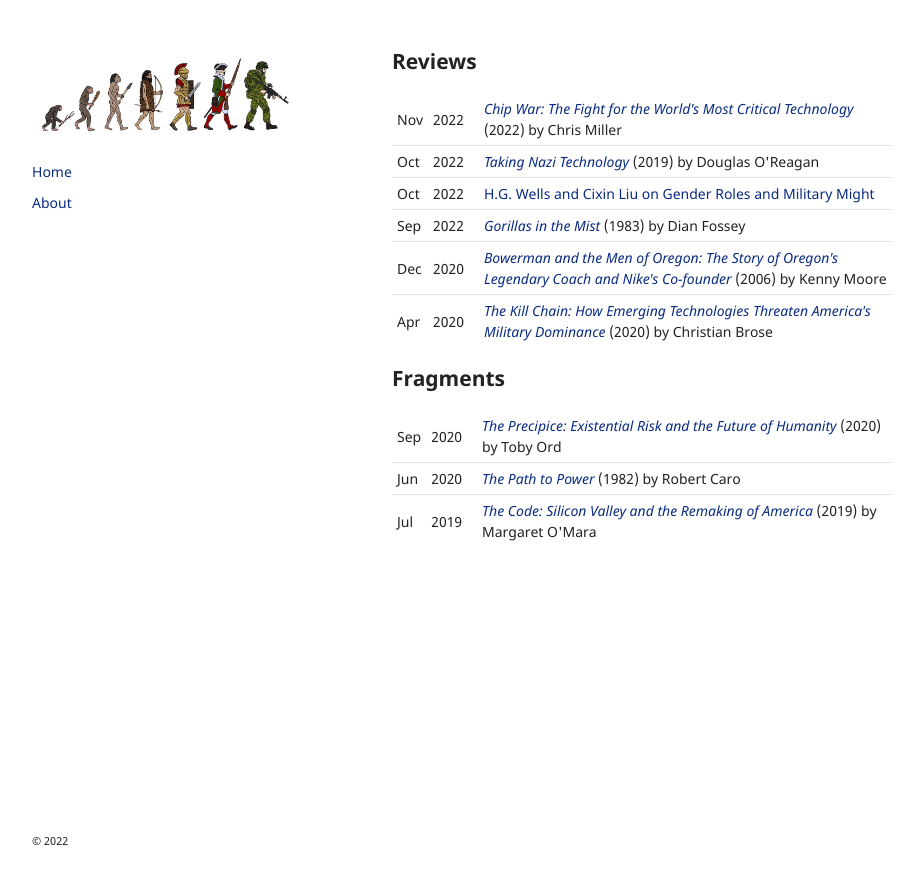
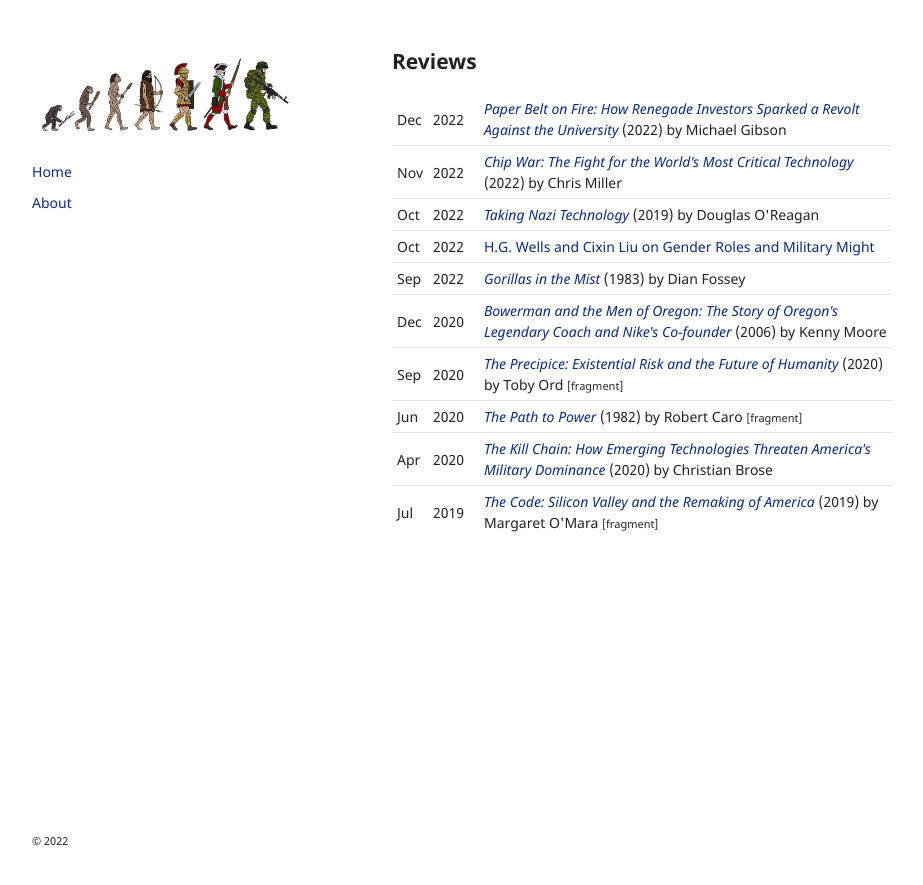
Before and after one commit to gordonhart/kinetic.reviews, a Jekyll site: the page built from index.html, in a window 1280 px wide. Shown: the top 885 px of the page, without its empty margins (178-1101 px from the left). Built offline with Jekyll 4.4.1, drawn with Linux system fonts in a browser that asks for light colours; the repository's description, which GitHub fills in, is left out.

Commit message:
Paper Belt on Fire (2022) (#10)

```diff
--- a/_data/posts.yml
+++ b/_data/posts.yml
@@ -1,3 +1,9 @@
+- title: "Paper Belt on Fire: How Renegade Investors Sparked a Revolt Against the University"
+  author: Michael Gibson
+  year: 2022
+  date: 2022-12-04
+  slug: paper-belt-on-fire
+
 - title: "Chip War: The Fight for the World's Most Critical Technology"
   author: Chris Miller
   year: 2022
--- a/_includes/row.html
+++ b/_includes/row.html
@@ -8,5 +8,6 @@
     </a>
     {% if post.year %}({{ post.year }}){% endif %}
     {% if post.author %}by {{ post.author }}{% endif %}
+    {% if post.fragment %}<small>[fragment]</small>{% endif %}
   </td>
 </tr>
--- a/index.html
+++ b/index.html
@@ -5,15 +5,7 @@ layout: default
 <h2>Reviews</h2>
 
 <table>
-  {% for post in site.data.posts %}{% unless post.fragment %}
+  {% for post in site.data.posts %}
   {% include row.html post=post %}
-  {% endunless %}{% endfor %}
+  {% endfor %}
 </table>
-
-<h2>Fragments</h2>
-
-<table>
-  {% for post in site.data.posts %}{% if post.fragment %}
-  {% include row.html post=post %}
-  {% endif %}{% endfor %}
-</table>
--- /dev/null
+++ b/posts/2022-12-04-paper-belt-on-fire.md
@@ -0,0 +1,28 @@
+---
+layout: post
+title: "<i>Paper Belt on Fire: How Renegade Investors Sparked a Revolt Against the University</i> (2022)"
+author: Michael Gibson
+date: 2022-12-04
+tags: nonfiction
+---
+
+Philosophy PhD dropout Michael Gibson co-created the Thiel Fellowship with former school principal Danielle Strachman and entrepreneur, venture capitalist, and Bogeyman of the left Peter Thiel. A motley crew to be sure. _Paper Belt on Fire_ is at its best and most differentiated when describing:
+
+- The birth of the Thiel Fellowship, a controversial program encouraging exceptional young people to forgo a university education in exchange for $100k over two years to pursue their ideas;
+- The subsequent launching of Gibson’s and Strachman’s venture capital firm 1517, which invests exclusively in individuals without a college degree; and
+- The thoughts and actions of Thiel from someone who worked with the man intimately over an extended period. Given that Thiel is notoriously private, Gibson serves as a rare primary source willing to go on the record with accurate Thiel anecdotes. This stands in stark contrast to most of the “journalism” about Thiel, which primarily consists of aggrieved establishment reporters who cannot imagine a Trump supporter producing anything of value (see Max Chafkin’s 2021 _The Contrarian_).
+
+Unfortunately, Gibson spends about a third of the book on content that is only tangentially relevant, like rehashing innovation stagnation already well documented in books like J. Storrs Hall’s _Where Is My Flying Car_? He also leans away from rather than into his most \~contrarian\~ arguments. Still, this is a worthwhile read for anyone with the sneaking suspicion that $70k/yr college increasingly resembles a boondoggle. It is also timely, as OpenAI’s release of the [GPT-3 chatbot](https://chat.openai.com/auth/login) challenges our conventional education model in a world where any student can generate mediocre but passable content.
+
+<blockquote>
+<p>Would you rather have a Princeton diploma without a Princeton education, or a Princeton education without a Princeton diploma?</p>
+<p style="text-align: right">- George Mason University economist Bryan Caplan</p>
+</blockquote>
+
+This is one of the 95 theses Michael Gibson tapes to the doors of university administrators, in homage to Martin Luther’s 95 Theses in 1517. That most people desire the former is a damning indictment of higher education today and the principal reason for the creation of the Thiel Fellowship.
+
+Gibson succeeds in proving the Thiel Fellowship is an unambiguous success. Collectively, the fellows have generated hundreds of billions in value with their startups. Notable names and endeavors include Dylan Field and Adobe’s $20bn acquisition of his design company, Figma, Austin Russell and Luminar (NASDAQ: LAZR), building autonomy technologies, and Vitalik Buterin and Ethereum. A Harvard sorority sister of mine was a Thiel Fellow who founded Legalist, a hedge fund investing in litigation claims. These people are impressive, and Gibson and Stratchman deserve major kudos for talent spotting and incubating said talent. One of the biggest surprises of the book is that Gibson and Strachman aren’t content to let applications to the fellowship flow in. They visit college campuses all over the country, crashing hackathons and staying in dorms. That last part sounds awkward, but I admire the hustle.
+
+Where Gibson loses me is with his argument that the Thiel Fellowship model is extensible for everyone. “[The Thiel Fellows] represent not some group of extraordinary outliers, who cannot be taken as a model for the average student, but the beginning of a new era in education (pg xv).” This is a bold claim Gibson does not properly defend. I am largely in agreement with Gibson that a college degree does not improve the skills of most students. This doesn’t change the reality that the degree is still a necessary signaling device for most employers. Moreover, Gibson does not acknowledge that the Thiel Fellowship is itself a high-status credential and therefore a valuable signaling device; in this case, to investors, not employers. I find this pretty ironic, and I would have expected Gibson to walk us through a hypothetical path for an average student who forgoes college. Is everyone supposed to become an entrepreneur?
+
+_Paper Belt on Fire_ also would have benefited from a chapter on how the university system degenerated to its current state. It would have been relevant to include information on tuition consistently rising while wages stagnate, student loans that cannot be discharged in bankruptcy, the spike in administrative staff on campuses, the proliferation of irrelevant majors, and ideological homogeneity of professors, among other factors. The macro trends are very much in Gibson’s favor, and he should leverage them.
```
Also changed, not shown: posts/2019-07-28-the-code.md (+1 -1 lines).
